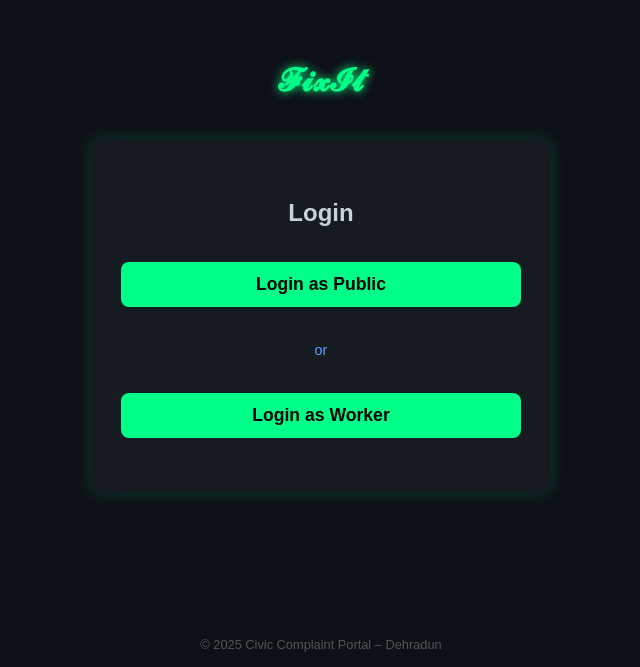
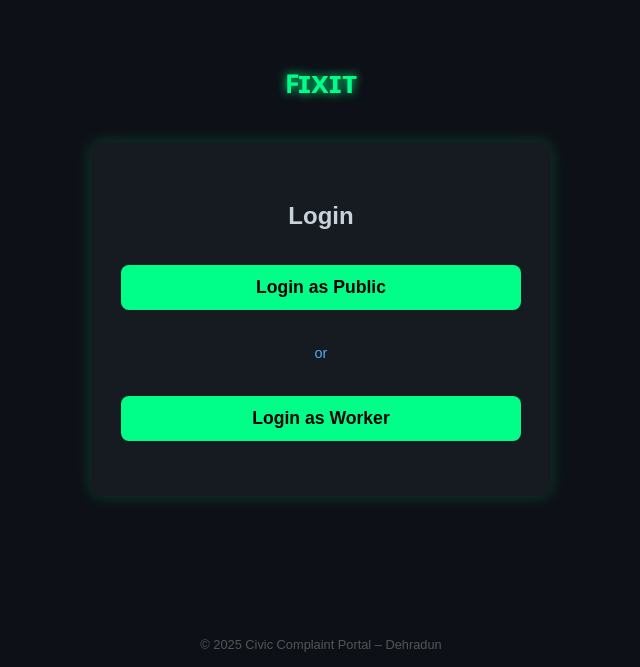
Before and after one commit to artsy-uday06/fixit, a plain HTML site: page index.html in a window 1280 px wide. Shown: the part 133-800 px from the top of the page, without its empty margins (319-959 px from the left). Drawn offline with Linux system fonts and the light colour scheme.

Commit message:
Update index.html

```diff
--- a/index.html
+++ b/index.html
@@ -68,7 +68,7 @@
   </style>
 </head>
 <body>
-  <h1>𝓕𝓲𝔁𝓘𝓽</h1>
+  <h1>ꜰɪxɪᴛ</h1>
 
   <div class="login-container">
     <h2>Login</h2>
```
